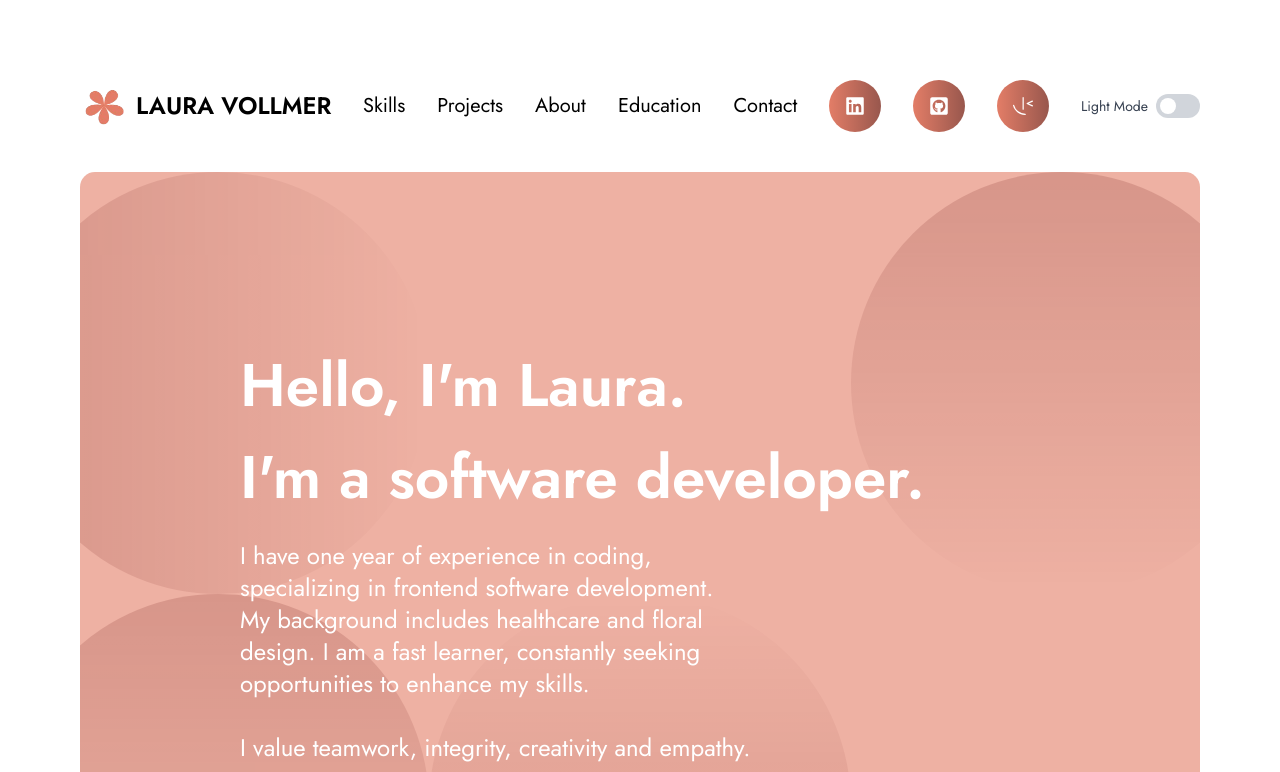
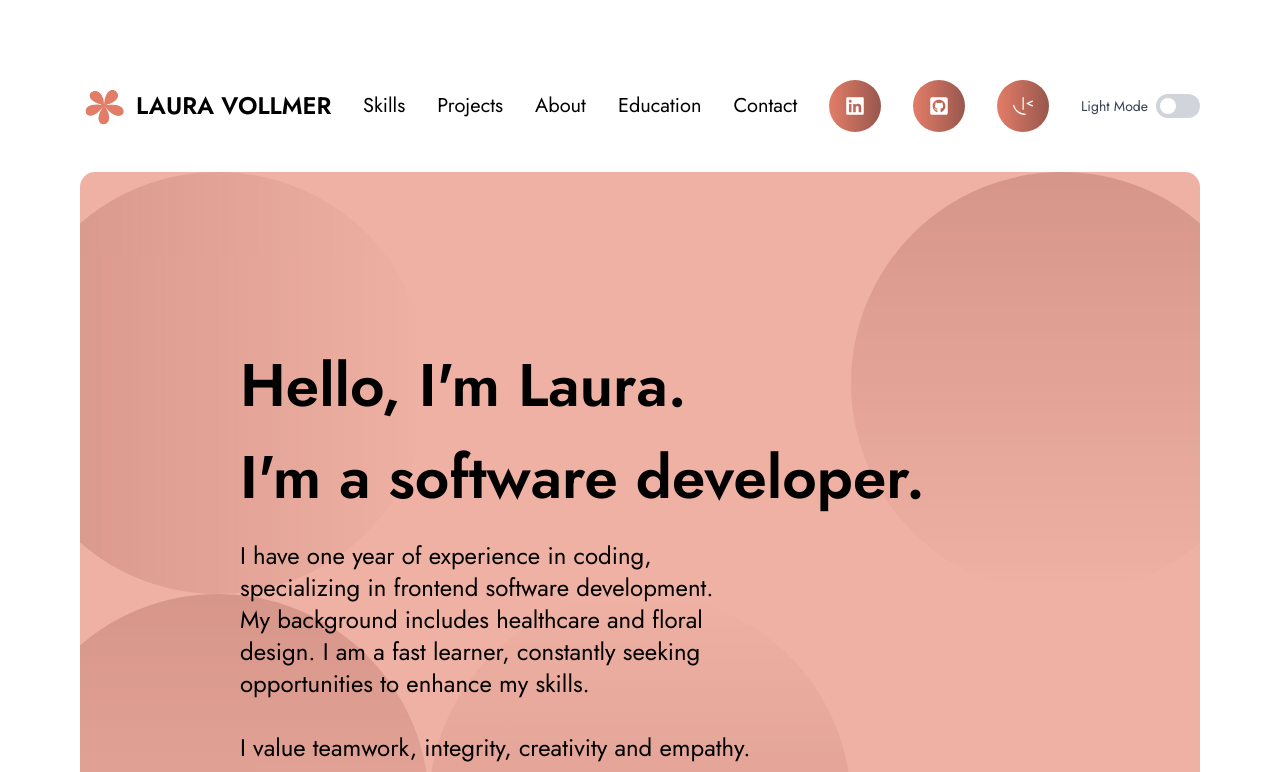
Before and after one commit to lavollmer/portfolio-lauradev, a React (Vite) app: page / in a window 1280 px wide. Shown: the top 772 px of the page. Built offline with nearby package versions, Linux system fonts and the light colour scheme.

Commit message:
adding dark mode colors

```diff
--- a/src/App.jsx
+++ b/src/App.jsx
@@ -32,13 +32,7 @@ function App() {
 
   return (
     <>
-      <div className="bg-white dark:bg-black min-h-screen">
-        {/* <button
-          onClick={toggleTheme}
-          className="hover:animate-bounce bg-gradient-to-r to-redwood from-burnt-sienna rounded-full text-white cursor-pointer p-4 px-4 hover:from-redwood hover:to-burnt-sienna flex items-center justify-center"
-        >
-          <FontAwesomeIcon icon={theme === "light" ? faSun : faMoon} />
-        </button> */}
+      <div className="bg-white dark:bg-gray-900 min-h-screen">
         <div className="lg:p-20 md:p-6">
           <Element name="navigation">
             <Navigation theme={theme} toggleTheme={toggleTheme} />
--- a/src/components/Landing.jsx
+++ b/src/components/Landing.jsx
@@ -17,26 +17,26 @@ const SplashPage = () => {
             ></div>
             <div className="relative z-20 p-20 space-y-8">
               <div className="flex flex-col text-left space-y-8">
-                <h1 className="text-white text-6xl font-semibold">
+                <h1 className="text-black text-6xl font-semibold">
                   Hello, I'm Laura.
                 </h1>
-                <h1 className="text-white text-6xl font-semibold">
+                <h1 className="text-black text-6xl font-semibold">
                   I'm a software developer.
                 </h1>
-                <p className="text-white text-2xl pr-80">
+                <p className="text-black text-2xl pr-80">
                   I have one year of experience in coding, specializing in
                   frontend software development. My background includes
                   healthcare and floral design. I am a fast learner, constantly
                   seeking opportunities to enhance my skills.
                 </p>
-                <p className="text-white text-2xl">
+                <p className="text-black text-2xl">
                   I value teamwork, integrity, creativity and empathy.
                 </p>
               </div>
               <div>
                 <Link aria-label="Go to Learn More about Laura Dev" to="skills" smooth={true} duration={500} href="#learnmore">
                   <button aria-label="learn more" className="flex flex-row items-center justify-center space-x-2 bg-white animate-bounce rounded-full text-black text-xl cursor-pointer p-4 px-4 hover:from-redwood hover:to-burnt-sienna">
-                    <img src={Arrow} alt="arrow" className="text-white" />
+                    <img src={Arrow} alt="arrow" className="text-black" />
                     <p>Learn More</p>
                   </button>
                 </Link>
@@ -56,26 +56,26 @@ const SplashPage = () => {
             ></div>
             <div className="relative z-20 p-6 space-y-8">
               <div className="flex flex-col text-left space-y-8">
-                <h1 className="text-white text-xl font-semibold">
+                <h1 className="text-black text-xl font-semibold">
                   Hello, I'm Laura.
                 </h1>
-                <h1 className="text-white text-xl font-semibold">
+                <h1 className="text-black text-xl font-semibold">
                   I'm a software developer.
                 </h1>
-                <p className="text-white text-md">
+                <p className="text-black text-md">
                   I have one year of experience in coding, specializing in
                   frontend software development. My background includes
                   healthcare and floral design. I am a fast learner, constantly
                   seeking opportunities to enhance my skills.
                 </p>
-                <p className="text-white text-md">
+                <p className="text-black text-md">
                   I value teamwork, integrity, creativity and empathy.
                 </p>
               </div>
               <div className="flex items-center justify-center">
                 <Link to="skills" smooth={true} duration={500} href="#learnmore">
                   <button aria-label="learn more" className="flex flex-row items-center justify-center space-x-2 bg-white animate-bounce rounded-full text-black text-lg cursor-pointer p-2 px-2 hover:from-redwood hover:to-burnt-sienna">
-                    <img src={Arrow} alt="arrow" className="text-white" />
+                    <img src={Arrow} alt="arrow" className="text-black" />
                     <p>Learn More</p>
                   </button>
                 </Link>
--- a/src/components/Navigation.jsx
+++ b/src/components/Navigation.jsx
@@ -140,16 +140,8 @@ const Navigation = ({ theme, toggleTheme }) => {
               <SiFrontendmentor size={20} />
             </button>
           </a>
-          {/* <button
-            onClick={toggleTheme}
-            className="hover:animate-bounce bg-gradient-to-r to-redwood from-burnt-sienna rounded-full text-white cursor-pointer p-4 px-4 hover:from-redwood hover:to-burnt-sienna flex items-center justify-center"
-          >
-            <FontAwesomeIcon
-              icon={theme === "light" ? faMoon : faSun}
-              size={20}
-            />
-          </button> */}
-          <div className="flex items-center">
+
+          <div className="flex items-center font-jost">
             <span className="mr-2 text-sm text-gray-700 dark:text-gray-300">
               {theme === "light" ? "Light Mode" : "Dark Mode"}
             </span>
```
